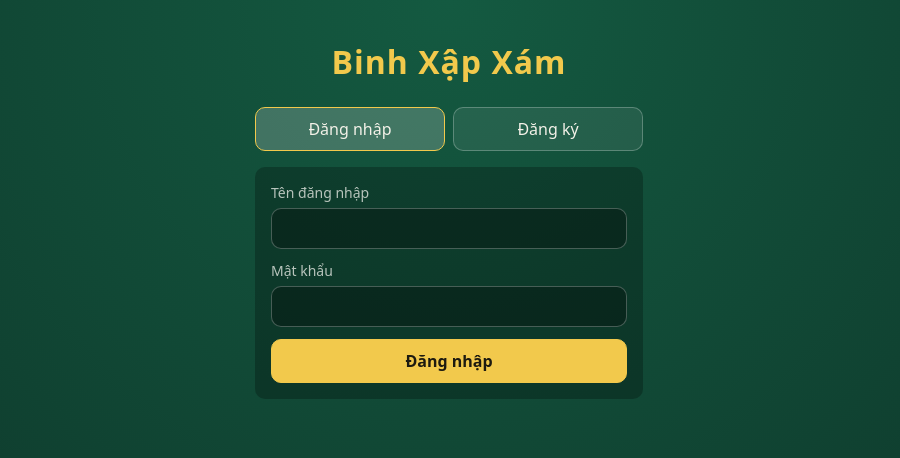
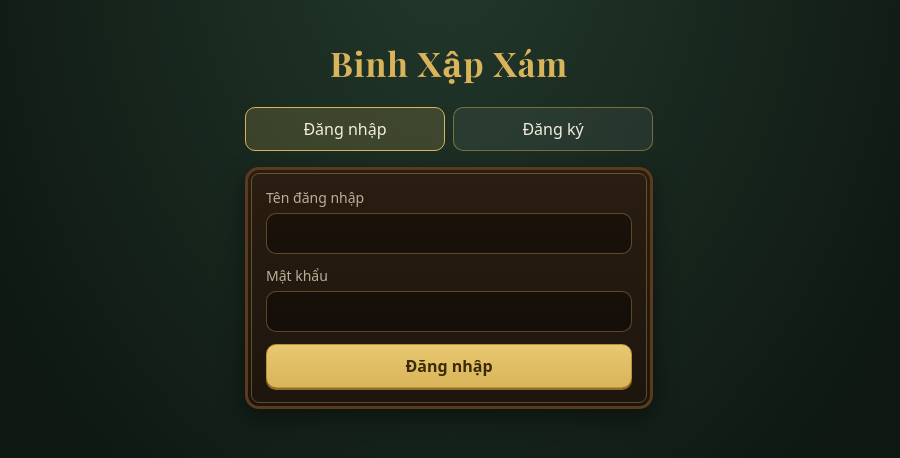
Before and after one commit to noway165/binhxapxam, a React (Vite) app in the folder packages/client/: page /login in a window 1280 px wide. Shown: the top 458 px of the page, without its empty margins (191-1091 px from the left). Built offline with nearby package versions, Linux system fonts and the light colour scheme; no server answers.

Commit message:
feat(client): casino theme and SVG playing cards

```diff
--- a/packages/client/index.html
+++ b/packages/client/index.html
@@ -5,6 +5,9 @@
     <meta name="viewport" content="width=device-width, initial-scale=1.0" />
     <meta name="theme-color" content="#0f3d2e" />
     <title>Binh Xập Xám</title>
+    <link rel="preconnect" href="https://fonts.googleapis.com" />
+    <link rel="preconnect" href="https://fonts.gstatic.com" crossorigin />
+    <link href="https://fonts.googleapis.com/css2?family=Playfair+Display:wght@700&subset=vietnamese&display=swap" rel="stylesheet" />
   </head>
   <body>
     <div id="root"></div>
--- a/packages/client/package.json
+++ b/packages/client/package.json
@@ -9,6 +9,7 @@
   },
   "dependencies": {
     "@binh/rules": "*",
+    "motion": "^14.4.0",
     "react": "^19.3.1",
     "react-dom": "^19.3.1",
     "react-router-dom": "^7.18.4",
--- a/packages/client/src/App.tsx
+++ b/packages/client/src/App.tsx
@@ -1,4 +1,5 @@
 import { useEffect, type ReactNode } from 'react';
+import { MotionConfig } from 'motion/react';
 import { BrowserRouter, Navigate, Route, Routes, useLocation } from 'react-router-dom';
 import { AuthProvider, useAuth } from './auth';
 import GameDetail from './pages/GameDetail';
@@ -44,6 +45,7 @@ function ConnectionBanner() {
 
 export default function App() {
   return (
+    <MotionConfig reducedMotion="user">
       <BrowserRouter>
         <AuthProvider>
           <Routes>
@@ -58,5 +60,6 @@ export default function App() {
           <Toaster />
         </AuthProvider>
       </BrowserRouter>
+    </MotionConfig>
   );
 }
--- a/packages/client/src/arrange/ArrangeBoard.tsx
+++ b/packages/client/src/arrange/ArrangeBoard.tsx
@@ -1,6 +1,6 @@
 import { useMemo, useState } from 'react';
 import { catName, evaluate, foulMessage, foulReason, type Arrangement, type Card } from '@binh/rules';
-import CardView from '../components/CardView';
+import PlayingCard from '../cards/PlayingCard';
 import { CHI_RANGES, fromArrangement, initialSlots, sortWithinChis, swap, toArrangement } from './arrangeState';
 
 interface Props {
@@ -52,7 +52,7 @@ export default function ArrangeBoard({ cards, initial, locked, onSubmit, onUnsub
               {slots.slice(from, to).map((card, k) => {
                 const i = from + k;
                 return (
-                  <CardView
+                  <PlayingCard
                     key={i}
                     data-testid={`slot-${i}`}
                     card={card}
--- a/packages/client/src/components/RevealView.tsx
+++ b/packages/client/src/components/RevealView.tsx
@@ -9,7 +9,7 @@ import {
   type GameResultPayload,
   type HandValue,
 } from '@binh/rules';
-import CardView from './CardView';
+import PlayingCard from '../cards/PlayingCard';
 
 const STEP_MS = 1500;
 /** Rows top to bottom, like the arrangement board; `step` is when each chi flips. */
@@ -85,7 +85,7 @@ export default function RevealView({ result, animate, myUserId }: Props) {
                   </span>
                   <div className="cards small">
                     {p.arrangement[key].map((c, i) => (
-                      <CardView key={i} card={c} faceDown={!shown} tabIndex={-1} />
+                      <PlayingCard key={i} card={c} faceDown={!shown} size="sm" tabIndex={-1} />
                     ))}
                   </div>
                 </div>
--- a/packages/client/src/main.tsx
+++ b/packages/client/src/main.tsx
@@ -1,7 +1,7 @@
 import { StrictMode } from 'react';
 import { createRoot } from 'react-dom/client';
 import App from './App';
-import './styles.css';
+import './styles/theme.css';
 
 createRoot(document.getElementById('root')!).render(
   <StrictMode>
--- a/packages/client/src/styles.css
+++ b/packages/client/src/styles/theme.css
@@ -1,18 +1,23 @@
 :root {
-  --felt: #0f3d2e;
-  --felt-2: #145a41;
-  --panel: rgba(0, 0, 0, 0.25);
-  --text: #f3f1e8;
-  --muted: #b8c4bc;
-  --gold: #f2c94c;
-  --red: #e5484d;
-  --green: #4cc38a;
-  --card: #fffdf7;
+  --felt: #1f5c3f;
+  --felt-dark: #174a32;
+  --wood: #5b3a1e;
+  --wood-light: #7a5230;
+  --gold: #d9b45a;
+  --gold-dark: #3b2a08;
+  --cream: #f6efdc;
+  --red: #c62828;
+  --win: #7ee2a8;
+  --page: #0e1712;
+  --panel: #1d150d;
+  --text: #f3eedf;
+  --muted: #b9b09a;
   --radius: 10px;
+  --font-title: 'Playfair Display', Georgia, serif;
   color-scheme: dark;
   font-family: system-ui, -apple-system, 'Segoe UI', Roboto, sans-serif;
   color: var(--text);
-  background: radial-gradient(circle at 50% 0%, var(--felt-2), var(--felt) 70%) fixed;
+  background: radial-gradient(ellipse at 50% -10%, #23392c, var(--page) 60%) fixed;
 }
 
 * {
@@ -25,6 +30,14 @@ body {
   background: transparent;
 }
 
+h1,
+h2,
+h3 {
+  font-family: var(--font-title);
+  font-weight: 700;
+  color: var(--gold);
+}
+
 button,
 input,
 select {
@@ -33,8 +46,8 @@ select {
 
 button,
 .button {
-  border: 1px solid rgba(255, 255, 255, 0.25);
-  background: rgba(255, 255, 255, 0.08);
+  border: 1px solid rgba(217, 180, 90, 0.45);
+  background: rgba(255, 255, 255, 0.06);
   color: var(--text);
   padding: 10px 14px;
   border-radius: var(--radius);
@@ -51,10 +64,11 @@ button:disabled {
 
 button.primary,
 .button.primary {
-  background: var(--gold);
-  border-color: var(--gold);
-  color: #1d1a10;
-  font-weight: 600;
+  background: linear-gradient(180deg, #e8c871, var(--gold));
+  border-color: #b8933c;
+  color: var(--gold-dark);
+  font-weight: 700;
+  box-shadow: 0 2px 0 #8f6f27;
 }
 
 button.link {
@@ -63,6 +77,7 @@ button.link {
   padding: 0;
   color: var(--gold);
   text-decoration: underline;
+  box-shadow: none;
 }
 
 .block {
@@ -70,13 +85,17 @@ button.link {
   width: 100%;
 }
 
+.grow {
+  flex: 1;
+}
+
 input,
 select {
   width: 100%;
   padding: 10px 12px;
   border-radius: var(--radius);
-  border: 1px solid rgba(255, 255, 255, 0.25);
-  background: rgba(0, 0, 0, 0.3);
+  border: 1px solid rgba(217, 180, 90, 0.35);
+  background: rgba(0, 0, 0, 0.35);
   color: var(--text);
 }
 
@@ -92,7 +111,7 @@ a {
 }
 
 .page {
-  max-width: 900px;
+  max-width: 960px;
   margin: 0 auto;
   padding: 16px;
   display: grid;
@@ -100,22 +119,38 @@ a {
 }
 
 .page.narrow {
-  max-width: 420px;
+  max-width: 440px;
 }
 
 .logo {
   text-align: center;
-  color: var(--gold);
+  font-size: 34px;
   letter-spacing: 1px;
-  margin: 24px 0 8px;
+  margin: 24px 0 4px;
 }
 
+.logo-suits {
+  text-align: center;
+  font-size: 20px;
+  letter-spacing: 10px;
+  color: var(--cream);
+}
+
+.logo-suits .red {
+  color: var(--red);
+}
+
+/* Wooden panel with a thin gold inlay. */
 .card-panel {
-  background: var(--panel);
-  border-radius: var(--radius);
-  padding: 16px;
+  background: linear-gradient(180deg, #2a1d11, var(--panel));
+  border: 3px solid var(--wood);
+  outline: 1px solid rgba(217, 180, 90, 0.35);
+  outline-offset: -7px;
+  border-radius: 14px;
+  padding: 18px;
   display: grid;
   gap: 12px;
+  box-shadow: 0 8px 24px rgba(0, 0, 0, 0.45);
 }
 
 .row {
@@ -139,7 +174,7 @@ a {
 }
 
 .tab.active {
-  background: rgba(255, 255, 255, 0.2);
+  background: rgba(217, 180, 90, 0.18);
   border-color: var(--gold);
 }
 
@@ -158,16 +193,16 @@ a {
 }
 
 .error {
-  color: var(--red);
+  color: #ff6b6b;
   margin: 0;
 }
 
 .plus {
-  color: var(--green);
+  color: var(--win);
 }
 
 .minus {
-  color: var(--red);
+  color: #ff6b6b;
 }
 
 .badge {
@@ -176,13 +211,13 @@ a {
   padding: 2px 6px;
   border-radius: 999px;
   background: var(--gold);
-  color: #1d1a10;
+  color: var(--gold-dark);
   vertical-align: middle;
 }
 
 .badge.gray {
-  background: #6b7280;
-  color: white;
+  background: #6b6355;
+  color: var(--cream);
 }
 
 .badge.red {
@@ -201,19 +236,33 @@ a {
 .players li {
   display: flex;
   justify-content: space-between;
-  padding: 8px 10px;
+  align-items: center;
+  gap: 8px;
+  padding: 10px 12px;
   border-radius: 8px;
-  background: rgba(255, 255, 255, 0.06);
+  background: rgba(255, 255, 255, 0.05);
+  border: 1px solid rgba(217, 180, 90, 0.15);
 }
 
 .players li.offline {
   opacity: 0.6;
 }
 
+li.me {
+  outline: 1px solid var(--gold);
+}
+
 .room-header {
   display: flex;
   justify-content: space-between;
   align-items: center;
+  gap: 12px;
+}
+
+.room-header .code {
+  font-family: var(--font-title);
+  color: var(--gold);
+  font-size: 18px;
 }
 
 .banner {
@@ -234,7 +283,7 @@ a {
   transform: translateX(-50%);
   display: grid;
   gap: 8px;
-  z-index: 10;
+  z-index: 50;
   width: min(90vw, 420px);
 }
 
@@ -243,58 +292,69 @@ a {
   color: white;
   padding: 10px 14px;
   border-radius: var(--radius);
-  box-shadow: 0 4px 16px rgba(0, 0, 0, 0.4);
+  border: 1px solid var(--gold);
+  box-shadow: 0 4px 16px rgba(0, 0, 0, 0.5);
   text-align: center;
 }
 
-.grow {
-  flex: 1;
+/* ---- Playing cards ---- */
+
+.pcard {
+  padding: 0;
+  border: none;
+  background: none;
+  border-radius: 6px;
+  display: inline-block;
+  line-height: 0;
+  touch-action: none;
+  box-shadow: 0 2px 5px rgba(0, 0, 0, 0.45);
+  transition: transform 0.12s, box-shadow 0.12s;
 }
 
-.playing-card {
-  width: 52px;
-  height: 74px;
-  padding: 4px;
-  border-radius: 7px;
-  background: var(--card);
-  color: #1b1b1b;
-  border: 2px solid transparent;
-  display: inline-flex;
-  flex-direction: column;
-  align-items: center;
-  justify-content: center;
-  line-height: 1;
-  box-shadow: 0 2px 6px rgba(0, 0, 0, 0.35);
+.pcard img {
+  width: 100%;
+  height: 100%;
+  border-radius: 6px;
+  pointer-events: none;
   user-select: none;
-  transition: transform 0.12s;
 }
 
-.playing-card .rank {
-  font-weight: 700;
-  font-size: 20px;
+.pcard:disabled {
+  opacity: 1;
 }
 
-.playing-card .suit {
-  font-size: 20px;
+.pcard-sm {
+  width: 40px;
+  height: 56px;
 }
 
-.playing-card.red {
-  color: #c62828;
+.pcard-md {
+  width: 56px;
+  height: 78px;
 }
 
-.playing-card.selected {
-  border-color: var(--gold);
-  transform: translateY(-6px);
+.pcard-lg {
+  width: 72px;
+  height: 101px;
 }
 
-.playing-card.highlight {
-  box-shadow: 0 0 0 3px var(--gold);
+@media (max-width: 380px) {
+  .pcard-md {
+    width: min(56px, 15vw);
+    height: calc(min(56px, 15vw) * 1.4);
+  }
 }
 
-.playing-card.back {
-  background: repeating-linear-gradient(45deg, #7a1f2b, #7a1f2b 6px, #932634 6px, #932634 12px);
-  border-color: var(--card);
+.pcard.selected {
+  transform: translateY(-8px);
+  box-shadow: 0 0 0 3px var(--gold), 0 6px 12px rgba(0, 0, 0, 0.5);
 }
+
+.pcard.highlight {
+  box-shadow: 0 0 0 3px var(--gold), 0 0 14px rgba(217, 180, 90, 0.8);
+}
+
+/* ---- Arranging (replaced by the tray in a later step) ---- */
 
 .board {
   background: var(--panel);
@@ -340,7 +400,7 @@ a {
 }
 
 .opponent.submitted {
-  background: rgba(76, 195, 138, 0.25);
+  background: rgba(126, 226, 168, 0.25);
 }
 
 .timer {
@@ -350,15 +410,10 @@ a {
 }
 
 .timer.urgent {
-  color: var(--red);
+  color: #ff6b6b;
 }
 
-@media (max-width: 380px) {
-  .playing-card {
-    width: 46px;
-    height: 66px;
-  }
-}
+/* ---- Reveal ---- */
 
 .reveal {
   display: grid;
@@ -367,12 +422,12 @@ a {
 
 .reveal-players {
   display: grid;
-  grid-template-columns: repeat(auto-fit, minmax(270px, 1fr));
+  grid-template-columns: repeat(auto-fit, minmax(240px, 1fr));
   gap: 12px;
 }
 
 .reveal-player {
-  background: var(--panel);
+  background: rgba(0, 0, 0, 0.25);
   border-radius: var(--radius);
   padding: 10px;
   display: grid;
@@ -380,7 +435,7 @@ a {
 }
 
 .reveal-player.me {
-  outline: 2px solid rgba(242, 201, 76, 0.5);
+  outline: 2px solid rgba(217, 180, 90, 0.6);
 }
 
 .reveal-name {
@@ -395,18 +450,7 @@ a {
 }
 
 .reveal-row.best {
-  background: rgba(242, 201, 76, 0.18);
-}
-
-.cards.small .playing-card {
-  width: 40px;
-  height: 56px;
-  padding: 2px;
-}
-
-.cards.small .playing-card .rank,
-.cards.small .playing-card .suit {
-  font-size: 15px;
+  background: rgba(217, 180, 90, 0.2);
 }
 
 .pairs {
@@ -428,7 +472,3 @@ a {
   color: var(--text);
   text-decoration: none;
 }
-
-li.me {
-  outline: 1px solid var(--gold);
-}
```
Also changed, not shown: packages/client/src/cards/PlayingCard.tsx (added, +36 -0 lines), packages/client/src/components/CardView.tsx (deleted, +0 -26 lines), 2 other files (tests, documents, lock files or other folders). Lines whose indentation alone changed are shown as unchanged.
